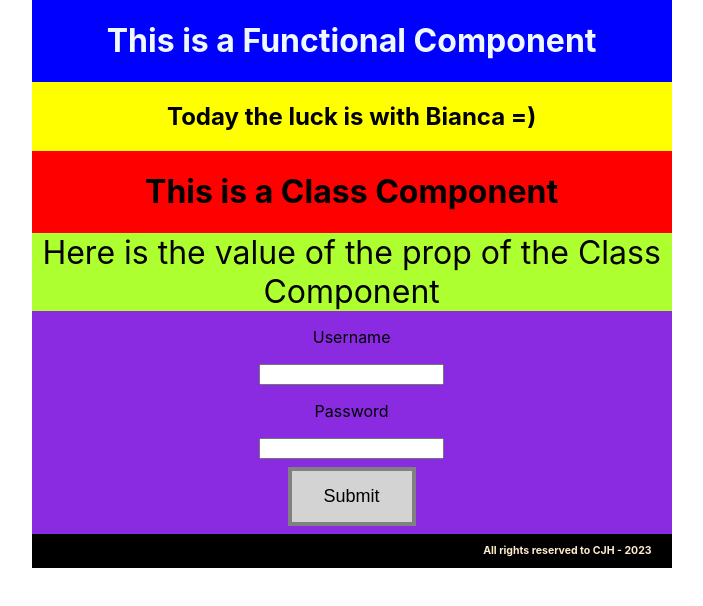
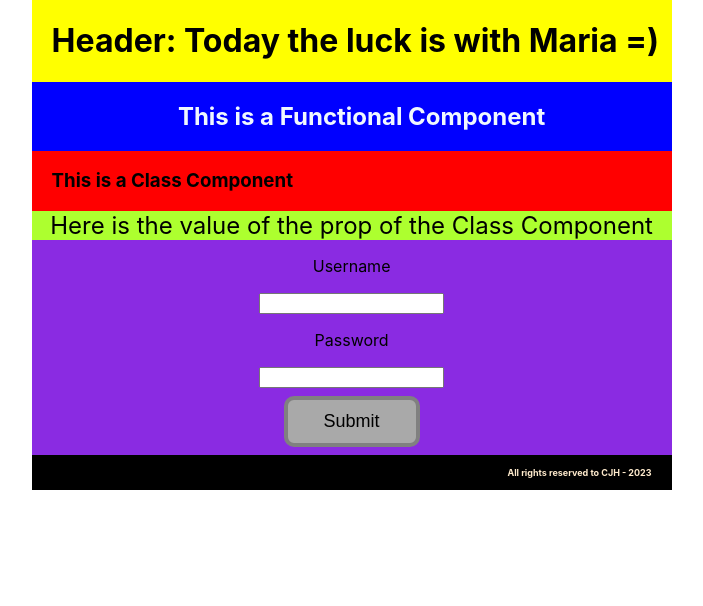
Before and after one commit to cjheyde/w6class1, a React (Create React App) app: page / in a window 1280 px wide. Shown: the top 606 px of the page, without its empty margins (250-953 px from the left). Built offline with nearby package versions, Linux system fonts and the light colour scheme.

Commit message:
feat: :construction: Renamed Name to Header and reviewed other components (#5)

```diff
--- a/src/App.css
+++ b/src/App.css
@@ -9,13 +9,16 @@
   width: 50%;
 }
 
+header {
+  background-color: yellow;
+  text-align: left;
+  padding-left: 20px;
+}
+
 .func {
   background-color: blue;
   color: aliceblue;
-}
-
-.name {
-  background-color: yellow;
+  text-align: center;
 }
 
 .cla {
@@ -24,7 +27,8 @@
 
 .myComp {
   background-color: greenyellow;
-  font-size:xx-large;
+  font-size: x-large;
+  text-align: center;
 }
 
 footer {
--- a/src/App.js
+++ b/src/App.js
@@ -1,6 +1,6 @@
 import "./App.css";
+import Header from "./Header";
 import FunctionalComponenet from "./FunctionalComponent";
-import Name from "./Name";
 import ClassComponent from "./ClassComponent";
 import MyClassComponent from "./MyClassComponent";
 import Form from "./Form";
@@ -9,8 +9,8 @@ import Footer from "./Footer";
 function App() {
   return (
     <div class="box">
+      <Header />
       <FunctionalComponenet />
-      <Name />
       <ClassComponent />
       <MyClassComponent compProp="Here is the value of the prop of the Class Component" />
       <Form />
--- a/src/ClassComponent.js
+++ b/src/ClassComponent.js
@@ -4,7 +4,7 @@ class ClassComponent extends React.Component {
   render() {
     return (
       <header class="cla">
-        <h1>This is a Class Component</h1>
+        <h3>This is a Class Component</h3>
       </header>
     );
   }
--- a/src/Footer.js
+++ b/src/Footer.js
@@ -6,7 +6,7 @@ class Footer extends React.Component {
 
     return (
       <footer>
-        <h3>{message}</h3>
+        <h4>{message}</h4>
       </footer>
     );
   }
--- a/src/FunctionalComponent.js
+++ b/src/FunctionalComponent.js
@@ -1,7 +1,7 @@
 const FunctionalComponenet = () => {
   return (
     <header class="func">
-      <h1>This is a Functional Component</h1>
+      <h2>This is a Functional Component</h2>
     </header>
   );
 };
--- a/src/Name.js
+++ b/src/Header.js
@@ -1,5 +1,5 @@
 //ref. https://www.youtube.com/watch?v=NJ_qbsLf52w&t=1s -> video explaining
-function Name() {
+function Header() {
     const chooseName = () => {
         const names = ['Ana', 'Bianca', 'Joao', 'Maria'];
         const nameChosen = Math.floor(Math.random()*4);
@@ -7,12 +7,12 @@ function Name() {
     }
 
     return (
-        <div class='name'>
-            <h2>
-                Today the luck is with {chooseName()} =)
-            </h2>
-        </div>
+        <header>
+            <h1>
+                Header: Today the luck is with {chooseName()} =)
+            </h1>
+        </header>
     )
 }
 
-export default Name;
+export default Header;
--- a/src/components/Button.js
+++ b/src/components/Button.js
@@ -2,14 +2,15 @@
 import styled from "styled-components";
 
 const StyledButton = styled.button`
-  background-color: lightgray;
+  background-color: darkgray;
   border: 4px solid gray;
+  border-radius: 10px;
   color: black;
   cursor: pointer;
-  display: inline-block;
   font-size: 18px;
   margin: 8px;
-  padding: 15px 32px;
+  padding: 0.6em 2em;
+  position: relative;
   text-align: center;
   transition: 1s all ease-out;
 `;
```
